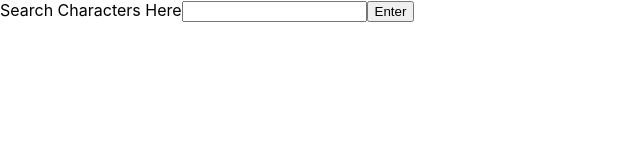
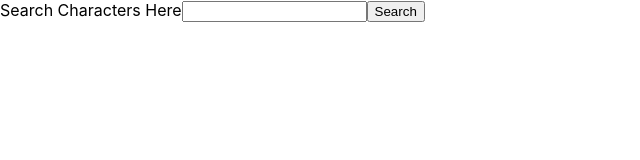
Before and after one commit to DECAB149/marvel-project, a React (Create React App) app: page / in a window 1280 px wide. Shown: the top 160 px of the page, without its empty margins (0-640 px from the left). Built offline with nearby package versions, Linux system fonts and the light colour scheme.

Commit message:
api call and page update

```diff
--- a/public/index.html
+++ b/public/index.html
@@ -9,7 +9,7 @@
       name="description"
       content="Web site created using create-react-app"
     />
-    <link rel="apple-touch-icon" href="%PUBLIC_URL%/logo192.png" />
+
     <!--
       manifest.json provides metadata used when your web app is installed on a
       user's mobile device or desktop. See https://developers.google.com/web/fundamentals/web-app-manifest/
--- a/src/App.js
+++ b/src/App.js
@@ -1,15 +1,70 @@
-import React from 'react';
-import SubmitButton from './Components/ApiCall'
+import React, { useState } from 'react';
+import Form from './Components/Form';
+import DisplayPage from './Components/CharacterPage';
+import MD5 from 'crypto-js/md5';
+
+function App() {
+  const [input, setInput] = useState(null);
+  const [showPage, setShowPage] = useState(false);
+  const [charName, setCharName] = useState(false);
+  const [img, setImg] = useState(false);
+  const [info, setInfo] = useState(false);
 
 
+  const handleChange = (e) => {
+    setInput(e.target.value);
+}
 
-function App() {
+function marvelApi (input) {
+  //api keys put her for simplicity
+      var privateKey = "f1f3a993968d5473641680b62ecda40bc69337ef";
+      var publicKey = '80465148c83b1065bca44bc3e6fd3e83';
+      let baseUrl = 'https://gateway.marvel.com/v1/public/characters?';
+
+
+      var timeStamp = new Date().getTime();
+      var stringtoHash = timeStamp+privateKey+publicKey;
+      const hash = MD5(stringtoHash);
+      var marvelUrl = baseUrl + 'name=' + input + '&ts=' + timeStamp + '&apikey=' + publicKey + '&hash=' + hash;
+      console.log(marvelUrl);
+
+
+        return fetch(marvelUrl, {mode:'cors'})
+        .then(response => response.json())
+        .then(response => {
+            const name = response.data.results[0].name;
+            setCharName(name);
+            const img = response.data.results[0].thumbnail.path + '/portrait_small.' + response.data.results[0].thumbnail.extension;
+            setImg(img);
+            const info = response.data.results[0].description;
+            setInfo(info);
+            console.log(response.data.results[0]);
+            console.log(marvelUrl);
+        });
+  }
+
+  const togglePreview = () => {
+    showPage ? setShowPage(false) : setShowPage(true);
+  }
+
+  const handleSubmit = (e) => {
+    e.preventDefault()
+    marvelApi(input);
+    togglePreview();
+  }
 
   return (
     <div className="App">
-      <SubmitButton />
+      <Form handleChange={handleChange} input={input} handleSubmit={handleSubmit} togglePreview={togglePreview} />
+      <DisplayPage togglePreview={togglePreview} showPage={showPage} img={img} charName={charName} info={info} />
     </div>
   );
 }
 
 export default App;
+
+
+// I need to create state, setstate pairs for all relevant api info
+// put into character page
+// make sure it displays then remove or search on screen or transform it to a "search again"
+// make a container to display character data
--- a/src/Components/ApiCall.js
+++ b/src/Components/ApiCall.js
@@ -1,57 +1,30 @@
-import React, { useState } from 'react';
 import MD5 from 'crypto-js/md5';
 
 //Component for button and call to api
-function SubmitButton (props) {
+function marvelData (name) {
 //api keys put her for simplicity
     var privateKey = "f1f3a993968d5473641680b62ecda40bc69337ef";
     var publicKey = '80465148c83b1065bca44bc3e6fd3e83';
     let baseUrl = 'https://gateway.marvel.com/v1/public/characters?';
 
-//state changes for user input
-    const [name, setName] = useState();
 
-    const handleChange = (e) => {
-        setName(e.target.value);
-    }
-//makes time stamp per Marvel Documentation and hashes data
-//also creates complete url
     var timeStamp = new Date().getTime();
     var stringtoHash = timeStamp+privateKey+publicKey;
     const hash = MD5(stringtoHash);
     var marvelUrl = baseUrl + 'name=' + name + '&ts=' + timeStamp + '&apikey=' + publicKey + '&hash=' + hash;
     console.log(marvelUrl);
 
-//handles the api call and specific json data requested
-    const handleSubmit = (e) => {
-        e.preventDefault();
-        fetch(marvelUrl, {mode: 'cors'})
-        .then(response => {
-            return response.json();
-        })
-        .then(response => {
-            console.log(response.data);
-        });
-    }
+
+      return fetch(marvelUrl, {mode:'cors'})
+      .then(response => response.json())
+      .then(response => {
+          const charName = response.data.results[0].name;
+          const Img = response.data.results[0].thumbnail.path + '/portrait_small.' + response.data.results[0].thumbnail.extension;
+          const Info = response.data.results[0].description;
+          console.log(response.data.results[0]);
+          console.log(marvelUrl);
+      });
+}
 
 
-//basic form with button
-    return (
-        <form onSubmit={e => {handleSubmit(e)}}>
-        <label>Search Characters Here</label>
-        <input
-            name='marvelSearch'
-            type='text'
-            value={name}
-            onChange={handleChange}>
-            </input>
-        <button
-            className='submitButton'
-            onSubmit={handleSubmit}>
-                Enter
-            </button>
-      </form>
-    )
-}
-
-export default SubmitButton;
+export default marvelData;
--- /dev/null
+++ b/src/Components/CharacterPage.js
@@ -0,0 +1,15 @@
+import React from 'react';
+
+
+const DisplayPage = ({showPage, togglePreview, info, img, charName}) => {
+
+    return(
+        <div style={{ display: showPage ? 'block' : 'none'}}>
+            <button onClick={togglePreview}>Search Again?</button>
+            <img src={img} alt=''></img>
+            <p>hi {charName}</p>
+            <p>hi {info} </p>
+        </div>
+    );
+}
+export default DisplayPage;
--- /dev/null
+++ b/src/Components/Form.js
@@ -0,0 +1,26 @@
+import React from 'react';
+
+
+export default function Form (props) {
+
+
+
+    return(
+    <div>
+        <form >
+            <label>Search Characters Here</label>
+            <input
+                name='marvelSearch'
+                type='text'
+                onChange={props.handleChange}>
+            </input>
+
+            <button
+            className="submitButton"
+            onClick={props.handleSubmit} >
+                Search
+            </button>
+        </form>
+    </div>
+    )
+}
```
Also changed, not shown: src/Components/Cards.js (added, +28 -0 lines), src/Components/MarvelApiTest.js (added, +31 -0 lines), public/manifest.json, public/photos/logo192.png (renamed from public/logo192.png).
